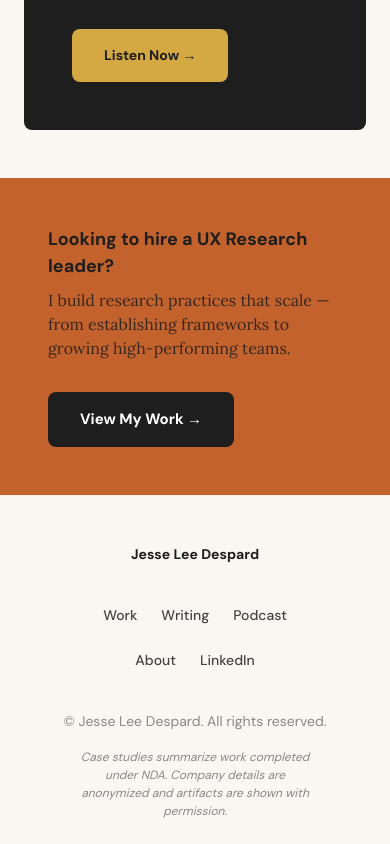
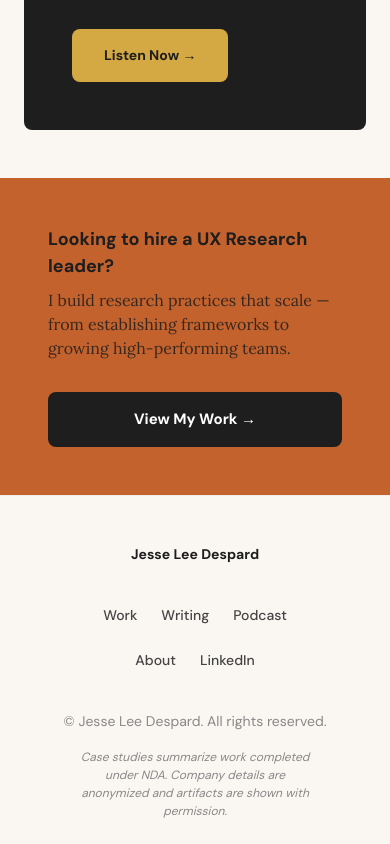
Before and after one commit to jesseleedespard/jesseleedespard.com, a React (Vite) app: page / in a window 390 px wide. Shown: the part 3321-4165 px from the top of the page. Built offline with nearby package versions, Linux system fonts and the light colour scheme.

Commit message:
Fix CTA strip mobile layout
- Stretch copy block to full width on mobile
- Stretch CTA button (a/button) to full width with centered text

```diff
--- a/src/styles/theme.css
+++ b/src/styles/theme.css
@@ -484,6 +484,17 @@
       align-items: flex-start;
     }
 
+    .home-cta-strip__copy {
+      width: 100%;
+    }
+
+    .home-cta-strip__inner > a,
+    .home-cta-strip__inner > button {
+      width: 100%;
+      text-align: center;
+      box-sizing: border-box;
+    }
+
     .home-cta-strip__title {
       font-size: var(--font-size-lg);
     }
```
